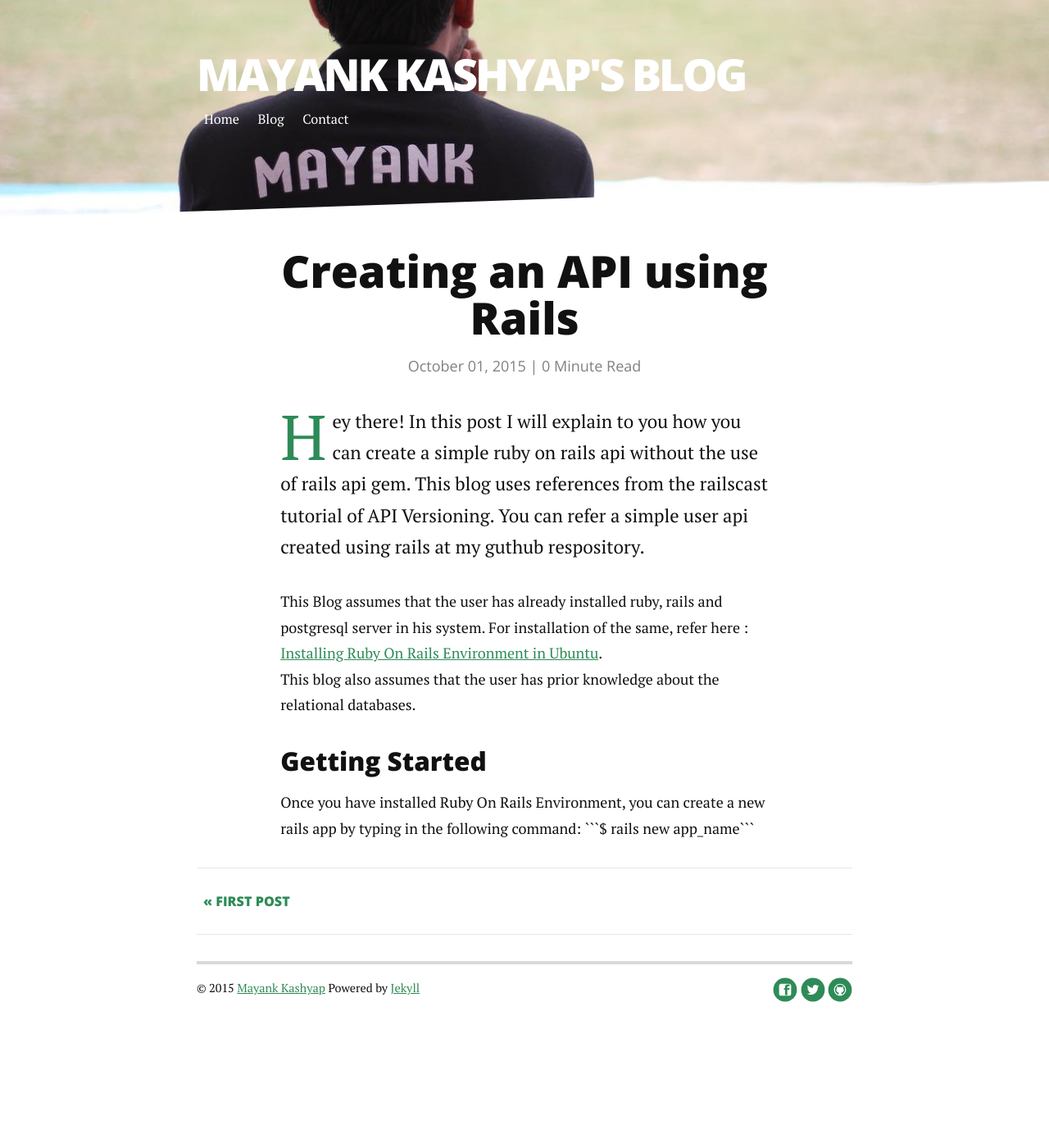
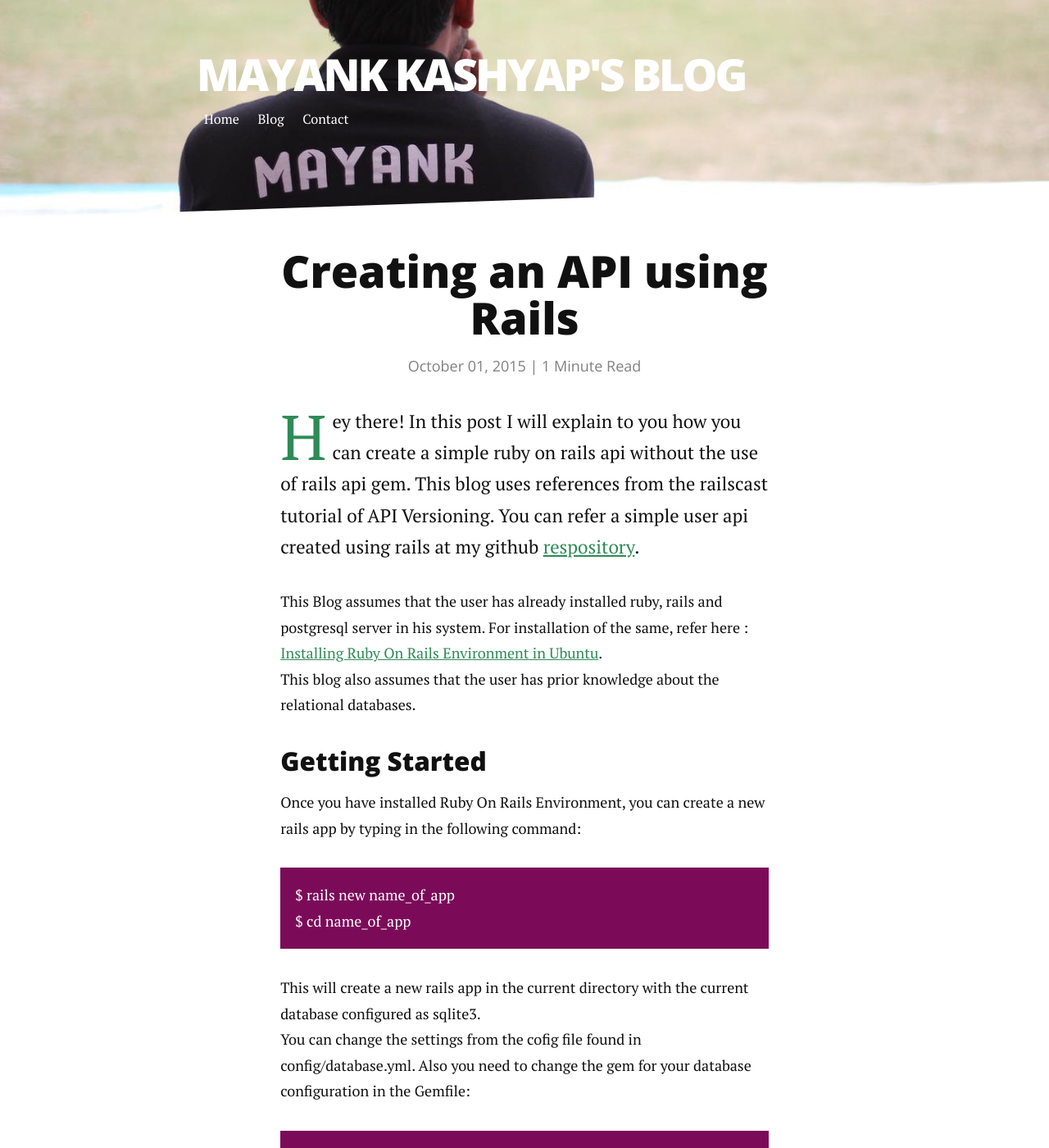
Before and after one commit to kspmayank/kspmayank_blog, a Jekyll site: the page built from _posts/2015-10-01-test-post.markdown, in a window 1280 px wide and 1400 px high. Shown: the whole window at 82% size. Built offline with Jekyll 4.4.1, drawn with Linux system fonts in a browser that asks for light colours; nearby versions of some CDN libraries; Markdown is read by kramdown in place of the engine named in the settings; some of the changed text lies outside the part shown.

Commit message:
Updating api post

````diff
--- a/_posts/2015-10-01-test-post.markdown
+++ b/_posts/2015-10-01-test-post.markdown
@@ -4,9 +4,27 @@ title:  "Creating an API using Rails"
 date:   2015-10-01
 ---
 
-<p class="intro"><span class="dropcap">H</span>ey there! In this post I will explain to you how you can create a simple ruby on rails api without the use of rails api gem. This blog uses references from the railscast tutorial of API Versioning. You can refer a simple user api created using rails at my guthub respository.</p>
+<p class="intro"><span class="dropcap">H</span>ey there! In this post I will explain to you how you can create a simple ruby on rails api without the use of rails api gem. This blog uses references from the railscast tutorial of API Versioning. You can refer a simple user api created using rails at my github <a href="https://github.com/kspmayank/bookit">respository</a>.</p>
 
 <p>This Blog assumes that the user has already installed ruby, rails and postgresql server in his system. For installation of the same, refer here : <a href="https://gorails.com/setup/ubuntu/14.10">Installing Ruby On Rails Environment in Ubuntu</a>.<br>This blog also assumes that the user has prior knowledge about the relational databases.</p>
 
 <h3>Getting Started</h3>
-<p>Once you have installed Ruby On Rails Environment, you can create a new rails app by typing in the following command: ```$ rails new app_name```</p>
+<p>Once you have installed Ruby On Rails Environment, you can create a new rails app by typing in the following command:</p>
+<p style="background: #7B0B59; padding:1em; color: #fff;"> $ rails new name_of_app<br>$ cd name_of_app</p>
+<p>This will create a new rails app in the current directory with the current database configured as sqlite3.<br>You can change the settings from the cofig file found in config/database.yml. Also you need to change the gem for your database configuration in the Gemfile:</p>
+
+<p style="background: #7B0B59; padding:1em; color: #fff;">
+#for using sqlite3 as database use :
+gem 'sqlite3'
+
+#for using postgresql as database use :
+gem 'pg'
+
+</p>
+
+<p>After this you can create the desired model/table that you want in your database, using the folloeing command: </p>
+<p style="background: #7B0B59; padding:1em; color: #fff;">
+	#for creating a User model with attributes name of type string and mobileno of type integer
+	$ bin/rails generate model User name:string mobileno:integer
+</p>
+<p>This will create a model named User with the above mentioned attributes.</p>
````
